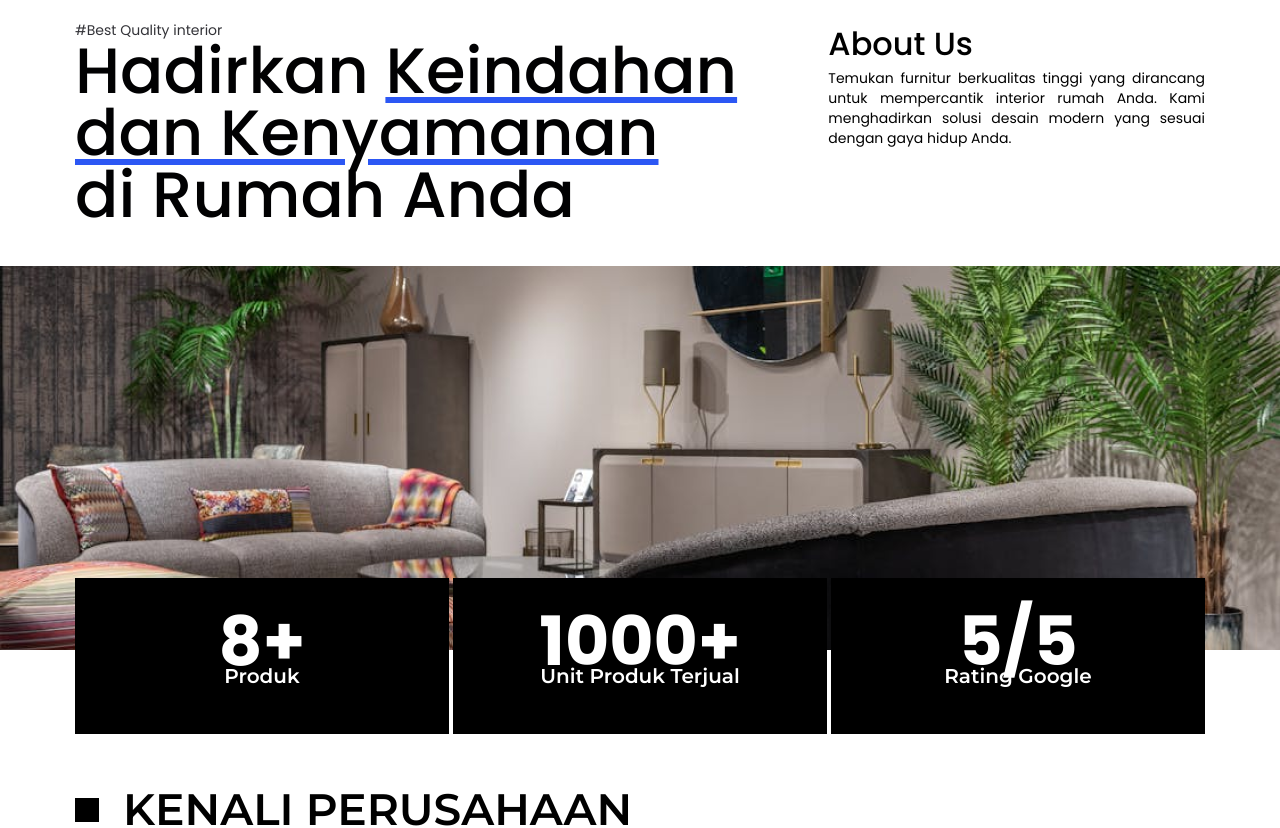
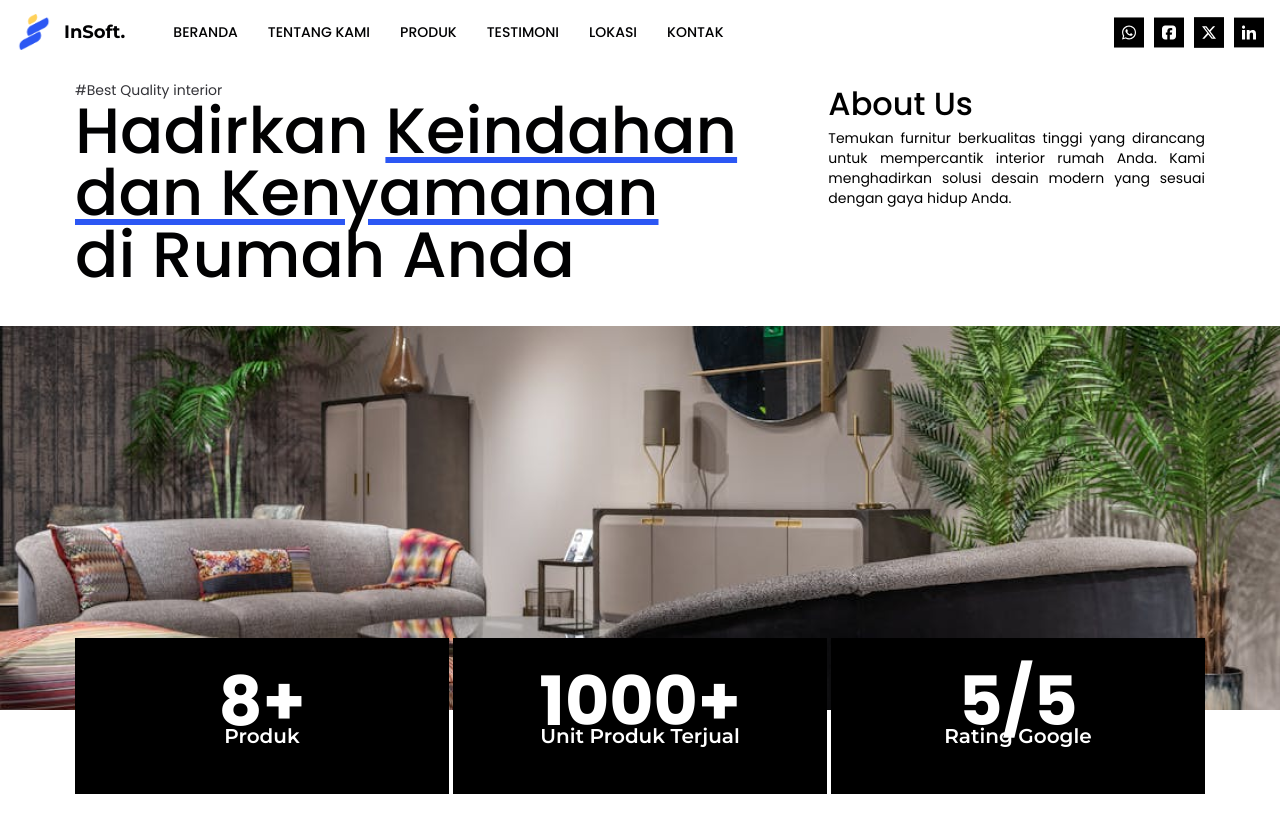
Before and after one commit to insoftid/template-furniture, a Next.js app: page / in a window 1280 px wide. Shown: the top 828 px of the page. Built offline with nearby package versions, Linux system fonts and the light colour scheme.

Commit message:
add: mode mobile, tablet, desktop

```diff
--- a/package.json
+++ b/package.json
@@ -9,7 +9,6 @@
     "lint": "next lint"
   },
   "dependencies": {
-    "flowbite": "^3.0.0",
     "flowbite-react": "^0.10.2",
     "next": "15.1.5",
     "react": "^19.0.0",
--- a/src/components/Navbar.jsx
+++ b/src/components/Navbar.jsx
@@ -1,202 +1,114 @@
 import React from "react";
 import "./Navbar.css";
+import { Button, Navbar } from "flowbite-react";
 
-const Navbar = () => {
+const Menu = () => {
   return (
-    <nav className="bg-white border-gray-200 dark:bg-gray-900">
-      <div className="max-w-screen-xl flex flex-wrap items-center justify-between mx-auto p-4">
-        <a
-          href="https://flowbite.com/"
-          className="flex items-center space-x-3 rtl:space-x-reverse"
-        >
-          <img
-            src="https://flowbite.com/docs/images/logo.svg"
-            className="h-8"
-            alt="Flowbite Logo"
-          />
-          <span className="self-center text-2xl font-semibold whitespace-nowrap dark:text-white">
-            Flowbite
-          </span>
-        </a>
-        <div className="flex md:order-2 space-x-3 md:space-x-0 rtl:space-x-reverse">
-          <button
-            type="button"
-            className="text-white bg-blue-700 hover:bg-blue-800 focus:ring-4 focus:outline-none focus:ring-blue-300 font-medium rounded-lg text-sm px-4 py-2 text-center dark:bg-blue-600 dark:hover:bg-blue-700 dark:focus:ring-blue-800"
-          >
-            Get started
-          </button>
-          <button
-            data-collapse-toggle="navbar-cta"
-            type="button"
-            className="inline-flex items-center p-2 w-10 h-10 justify-center text-sm text-gray-500 rounded-lg md:hidden hover:bg-gray-100 focus:outline-none focus:ring-2 focus:ring-gray-200 dark:text-gray-400 dark:hover:bg-gray-700 dark:focus:ring-gray-600"
-            aria-controls="navbar-cta"
-            aria-expanded="false"
-          >
-            <span className="sr-only">Open main menu</span>
-            <svg
-              className="w-5 h-5"
-              aria-hidden="true"
-              xmlns="http://www.w3.org/2000/svg"
-              fill="none"
-              viewBox="0 0 17 14"
-            >
-              <path
-                stroke="currentColor"
-                stroke-linecap="round"
-                stroke-linejoin="round"
-                stroke-width="2"
-                d="M1 1h15M1 7h15M1 13h15"
-              />
-            </svg>
-          </button>
-        </div>
-        <div
-          className="items-center justify-between hidden w-full md:flex md:w-auto md:order-1"
-          id="navbar-cta"
-        >
-          <ul className="flex flex-col font-medium p-4 md:p-0 mt-4 border border-gray-100 rounded-lg bg-gray-50 md:space-x-8 rtl:space-x-reverse md:flex-row md:mt-0 md:border-0 md:bg-white dark:bg-gray-800 md:dark:bg-gray-900 dark:border-gray-700">
-            <li>
+    <ul className="flex flex-col md:flex-row gap-3 lg:gap-[30px]">
+      <li className="relative">
         <a
           href="#"
-                className="block py-2 px-3 md:p-0 text-white bg-blue-700 rounded-sm md:bg-transparent md:text-blue-700 md:dark:text-blue-500"
-                aria-current="page"
+          className="navbar-item text-black1 font-medium font-poppins text-sm uppercase"
         >
-                Home
+          beranda
         </a>
       </li>
-            <li>
+      <li className="relative">
         <a
           href="#"
-                className="block py-2 px-3 md:p-0 text-gray-900 rounded-sm hover:bg-gray-100 md:hover:bg-transparent md:hover:text-blue-700 md:dark:hover:text-blue-500 dark:text-white dark:hover:bg-gray-700 dark:hover:text-white md:dark:hover:bg-transparent dark:border-gray-700"
+          className="navbar-item text-black1 font-medium font-poppins text-sm uppercase"
         >
-                About
+          tentang kami
         </a>
       </li>
-            <li>
+      <li className="relative">
         <a
           href="#"
-                className="block py-2 px-3 md:p-0 text-gray-900 rounded-sm hover:bg-gray-100 md:hover:bg-transparent md:hover:text-blue-700 md:dark:hover:text-blue-500 dark:text-white dark:hover:bg-gray-700 dark:hover:text-white md:dark:hover:bg-transparent dark:border-gray-700"
+          className="navbar-item text-black1 font-medium font-poppins text-sm uppercase"
         >
-                Services
+          produk
         </a>
       </li>
-            <li>
+      <li className="relative">
         <a
           href="#"
-                className="block py-2 px-3 md:p-0 text-gray-900 rounded-sm hover:bg-gray-100 md:hover:bg-transparent md:hover:text-blue-700 md:dark:hover:text-blue-500 dark:text-white dark:hover:bg-gray-700 dark:hover:text-white md:dark:hover:bg-transparent dark:border-gray-700"
+          className="navbar-item text-black1 font-medium font-poppins text-sm uppercase"
         >
-                Contact
+          testimoni
+        </a>
+      </li>
+      <li className="relative">
+        <a
+          href="#"
+          className="navbar-item text-black1 font-medium font-poppins text-sm uppercase"
+        >
+          lokasi
+        </a>
+      </li>
+      <li className="relative">
+        <a
+          href="#"
+          className="navbar-item text-black1 font-medium font-poppins text-sm uppercase"
+        >
+          kontak
         </a>
       </li>
     </ul>
+  );
+};
+
+const NavMenu = (props ) => {
+  console.log(props.collapse);
+  return (
+    <>
+      {props.collapse == true ? (
+        <Navbar.Collapse className="transition-all duration-300 ease-in-out  md:hidden">
+          <Menu />
+        </Navbar.Collapse>
+      ) : (
+        <Navbar className="transition-all duration-300 ease-in-out hidden md:inline-block">
+          <Menu />
+        </Navbar>
+      )}
+    </>
+  );
+};
+
+const MyNavbar = () => {
+  return (
+    <Navbar fluid rounded className="fixed top-0 left-0 w-full z-20">
+      <div className="flex justify-between items-center gap-5 lg:gap-8">
+        <Navbar.Brand href="https://flowbite-react.com">
+          <img
+            src="assets/Logo.png"
+            className="mr-3 w-9 h-9"
+            alt="InSoft Logo"
+          />
+          <span className="self-center whitespace-nowrap text-lg font-bold font-montserrat text-black1">
+            InSoft.
+          </span>
+        </Navbar.Brand>
+        <NavMenu collapse={false} />
       </div>
+      <div className="flex md:order-2 items-center gap-2">
+        <div className="flex gap-1 lg:gap-[10px] justify-end">
+          <a href="">
+            <img src="assets/whatsapp.svg" alt="whatsapp" />
+          </a>
+          <a href="">
+            <img src="assets/facebook.svg" alt="facebook" />
+          </a>
+          <a href="">
+            <img src="assets/x.svg" alt="x" />
+          </a>
+          <a href="">
+            <img src="assets/linkedin.svg" alt="linkedin" />
+          </a>
         </div>
-    </nav>
-    // <nav className="bg-white fixed w-full z-20 top-0 start-0">
-    //   <div className="max-w-screen-xl flex flex-wrap items-center justify-between mx-auto p-4">
-    //     <a href="/" className="flex items-center space-x-3 rtl:space-x-reverse">
-    //       <img src="assets/Logo.png" alt="logo" className="w-9 h-9" />
-    //       <span className="self-center whitespace-nowrap text-lg font-semibold font-montserrat text-black1">
-    //         InSoft.
-    //       </span>
-    //     </a>
-    //     <div className="flex md:order-2 space-x-3 md:space-x-0 rtl:space-x-reverse">
-    //       <div className="flex gap-[10px] justify-end">
-    //         <a href="">
-    //           <img src="assets/whatsapp.svg" alt="whatsapp" />
-    //         </a>
-    //         <a href="">
-    //           <img src="assets/facebook.svg" alt="facebook" />
-    //         </a>
-    //         <a href="">
-    //           <img src="assets/x.svg" alt="x" />
-    //         </a>
-    //         <a href="">
-    //           <img src="assets/linkedin.svg" alt="linkedin" />
-    //         </a>
-    //       </div>
-    //       <button
-    //         data-collapse-toggle="navbar-cta"
-    //         type="button"
-    //         className="inline-flex items-center p-2 w-10 h-10 justify-center text-sm text-gray-500 rounded-lg md:hidden hover:bg-gray-100 focus:outline-none focus:ring-2 focus:ring-gray-200 dark:text-gray-400 dark:hover:bg-gray-700 dark:focus:ring-gray-600"
-    //         aria-controls="navbar-cta"
-    //         aria-expanded="false"
-    //       >
-    //         <span className="sr-only">Open main menu</span>
-    //         <svg
-    //           className="w-5 h-5"
-    //           aria-hidden="true"
-    //           xmlns="http://www.w3.org/2000/svg"
-    //           fill="none"
-    //           viewBox="0 0 17 14"
-    //         >
-    //           <path
-    //             stroke="currentColor"
-    //             stroke-linecap="round"
-    //             stroke-linejoin="round"
-    //             stroke-width="2"
-    //             d="M1 1h15M1 7h15M1 13h15"
-    //           />
-    //         </svg>
-    //       </button>
-    //     </div>
-    //     <div
-    //       className="items-center justify-between hidden w-full md:flex md:w-auto md:order-1"
-    //       id="navbar-cta"
-    //     >
-    //       <ul className="flex gap-[30px]">
-    //         <li className="relative">
-    //           <a
-    //             href="#"
-    //             className="navbar-item text-black1 font-medium font-poppins text-sm uppercase"
-    //           >
-    //             beranda
-    //           </a>
-    //         </li>
-    //         <li className="relative">
-    //           <a
-    //             href="#"
-    //             className="navbar-item text-black1 font-medium font-poppins text-sm uppercase"
-    //           >
-    //             tentang kami
-    //           </a>
-    //         </li>
-    //         <li className="relative">
-    //           <a
-    //             href="#"
-    //             className="navbar-item text-black1 font-medium font-poppins text-sm uppercase"
-    //           >
-    //             produk
-    //           </a>
-    //         </li>
-    //         <li className="relative">
-    //           <a
-    //             href="#"
-    //             className="navbar-item text-black1 font-medium font-poppins text-sm uppercase"
-    //           >
-    //             testimoni
-    //           </a>
-    //         </li>
-    //         <li className="relative">
-    //           <a
-    //             href="#"
-    //             className="navbar-item text-black1 font-medium font-poppins text-sm uppercase"
-    //           >
-    //             lokasi
-    //           </a>
-    //         </li>
-    //         <li className="relative">
-    //           <a
-    //             href="#"
-    //             className="navbar-item text-black1 font-medium font-poppins text-sm uppercase"
-    //           >
-    //             kontak
-    //           </a>
-    //         </li>
-    //       </ul>
-    //     </div>
-    //   </div>
-    // </nav>
+        <Navbar.Toggle />
+      </div>
+      <NavMenu collapse={true} />
+    </Navbar>
   );
 };
 
@@ -217,4 +129,4 @@ const Navbar = () => {
     // </nav> */
 }
 
-export default Navbar;
+export default MyNavbar;
--- a/src/pages/index.js
+++ b/src/pages/index.js
@@ -1,5 +1,5 @@
 import React from "react";
-import Navbar from "../components/Navbar";
+import MyNavbar from "../components/Navbar";
 import Footer from "../components/Footer";
 import ProductCard from "../components/ProductCard";
 import TestimoniCard from "../components/TestimoniCard";
@@ -79,10 +79,10 @@ export default function Home() {
 
   return (
     <div className="font-poppins">
-      {/* <Navbar /> */}
+      <MyNavbar />
 
       {/* Hero Section */}
-      <section className="px-5 lg:px-[75px] py-5 grid grid-cols-12">
+      <section className="px-5 lg:px-[75px] py-5 grid grid-cols-12 pt-20">
         <div className="col-span-12 lg:col-span-8">
           <p className="text-[#333338] text-sm">#Best Quality interior</p>
           <h1 className="text-black1 text-5xl lg:text-[64px] leading-[52px] lg:leading-[62px] font-medium">
@@ -107,15 +107,12 @@ export default function Home() {
       </section>
 
       {/* Testimoni Section */}
-      <section className="pt-5 md:pb-32 lg:pb-28 relative w-full right-0">
+      <section className="pt-5 md:pb-20 lg:pb-28 relative w-full right-0">
         <div>
           <img className="w-full h-60 lg:h-96 object-cover" src="assets/bg.png" alt="" />
         </div>
-        <div className="absolute -bottom-28 md:bottom-10 lg:bottom-2 w-full flex px-5 lg:px-[75px]">
+        <div className="absolute -bottom-28 md:bottom-0 lg:bottom-2 w-full flex px-5 lg:px-[75px]">
           <div className="w-full py-5 grid gap-1 m-auto grid-cols-3">
-            {/* lg:w-[374px]
-lg:w-[374px]
-lg:w-[374px] */}
             <div className="bg-black text-white py-[46px] flex flex-col justify-center items-center gap-1">
               <h1 className="text-3xl lg:text-[68px] font-bold">8+</h1>
               <p className="text-base text-center lg:text-[20px] font-medium lg:font-semibold font-montserrat">
@@ -366,90 +363,14 @@ lg:w-[374px] */}
           </div>
         </div>
       </section>
-      {/* <section className="p-5 lg:px-[75px] pb-10">
-        <div className=" grid grid-cols-1 lg:grid-cols-2 gap-10">
-          <div className="col-span-12 lg:col-span-6">
-            <div className="flex gap-[20px]">
-              <div className="p-3 mt-4 h-6 bg-white"></div>
-              <div className="flex gap-3 flex-col">
-                <h1 className="font-semibold text-white text-2xl text-[44px] font-montserrat uppercase">
-                  apa kata pelanggan kami
-                </h1>
-                <p className="text-sm text-white font-poppins text-justify">
-                Kami bangga telah menjadi bagian dari perjalanan banyak pelanggan untuk menciptakan ruang impian mereka. Inilah beberapa cerita dan ulasan dari mereka yang telah merasakan kualitas produk dan layanan kami
-                </p>
-              </div>
-            </div>
-            <div className="relative">
-              <div className="absolute top-4 w-6 h-6 bg-black"></div>
-              <h1 className="ml-10 mt-[30px] font-semibold text-2xl lg:text-[44px] leading-tight font-montserrat uppercase">
-                apa kata pelanggan kami
-              </h1>
-            </div>
-            <p className="text-sm text-grey1 ml-10 text-justify">
-              Kami bangga telah menjadi bagian dari perjalanan banyak pelanggan
-              untuk menciptakan ruang impian mereka. Inilah beberapa cerita dan
-              ulasan dari mereka yang telah merasakan kualitas produk dan
-              layanan kami
-            </p>
-          </div>
-          <div className="col-span-12 lg:col-span-6 w-full">
-            <div id="scroll-container" className="flex gap-3 overflow-x-scroll">
-              {
-                testimoini.map((data) => (
-                  <TestimoniCard key={data.id} testimoni={data}/>
-                ))
-              }
-            </div>
-            <div className="w-full flex justify-center gap-2 mt-2">
-              <button onClick={() => scrollLeft()} className="bg-black p-2">
-                <svg
-                  xmlns="http://www.w3.org/2000/svg"
-                  fill="none"
-                  width="20"
-                  height="10"
-                  viewBox="0 0 24 24"
-                  stroke-width="1.5"
-                  stroke="white"
-                  class="size-6"
-                >
-                  <path
-                    stroke-linecap="round"
-                    stroke-linejoin="round"
-                    d="M6.75 15.75 3 12m0 0 3.75-3.75M3 12h18"
-                  />
-                </svg>
-              </button>
-              <button onClick={() => scrollRight()} className="bg-black p-2">
-                <svg
-                  xmlns="http://www.w3.org/2000/svg"
-                  fill="none"
-                  width="20"
-                  height="10"
-                  viewBox="0 0 24 24"
-                  stroke-width="1.5"
-                  stroke="white"
-                  class="size-6"
-                >
-                  <path
-                    stroke-linecap="round"
-                    stroke-linejoin="round"
-                    d="M17.25 8.25 21 12m0 0-3.75 3.75M21 12H3"
-                  />
-                </svg>
-              </button>
-            </div>
-          </div>
-        </div>
-      </section> */}
 
       {/* Kontak Section */}
       <section className="w-full bg-black p-5 lg:p-[75px] flex flex-col gap-16">
         <div id="kontak" className="grid grid-cols-1 lg:grid-cols-2 gap-10">
           <div className="flex gap-[20px]">
-            <div className="p-3 mt-4 h-6 bg-white"></div>
+            <div className="p-3 lg:mt-4 h-6 bg-white"></div>
             <div className="flex gap-3 flex-col">
-              <h1 className="font-semibold text-white text-2xl text-[44px] font-montserrat uppercase">
+              <h1 className="font-semibold text-white text-2xl lg:text-[44px] font-montserrat uppercase">
                 Hubungi Kami
               </h1>
               <p className="text-sm text-white font-poppins text-justify">
--- a/src/styles/globals.css
+++ b/src/styles/globals.css
@@ -6,7 +6,7 @@
 @tailwind utilities;
 
 *{
-  border: 1 solid red;
+  /* border: 1 solid red; */
 }
 .container {
   @apply max-w-screen-xl mx-auto;
```
Also changed, not shown: 1 other file (tests, documents, lock files or other folders). Lines whose indentation alone changed are shown as unchanged.
